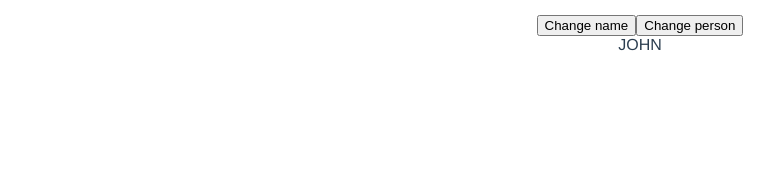
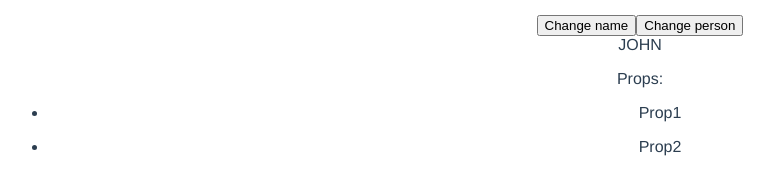
Before and after one commit to Cleomir/learning-vue, a Vue app in the folder vue-typescript/: page / in a window 1280 px wide. Shown: the part 155-346 px from the top of the page, without its empty margins (0-774 px from the left). Built offline with nearby package versions, Linux system fonts and the light colour scheme.

Commit message:
Add props

```diff
--- a/vue-typescript/src/components/CompositionAPI.vue
+++ b/vue-typescript/src/components/CompositionAPI.vue
@@ -7,6 +7,7 @@
     <div>
       <span>{{ nameToUpperCase }}</span>
     </div>
+    <Props :props="props" />
   </div>
 </template>
 
@@ -20,10 +21,14 @@ import {
   watchEffect,
 } from "vue";
 
+import Props from "./Props.vue";
+
 export default defineComponent({
+  components: { Props },
   setup() {
     const name = ref("John");
     const person = reactive({ name: "Jane", age: 30 });
+    const props = ref([{ name: "Prop1" }, { name: "Prop2" }]);
 
     const changeName = () => {
       name.value = "Doe";
@@ -52,6 +57,7 @@ export default defineComponent({
       changeName,
       changePerson,
       nameToUpperCase,
+      props,
     };
   },
 });
--- /dev/null
+++ b/vue-typescript/src/components/Props.vue
@@ -0,0 +1,16 @@
+<template>
+  <div>
+    <p>Props:</p>
+    <ul v-for="(prop, index) in props" :key="index">
+      <li>{{ prop.name }}</li>
+    </ul>
+  </div>
+</template>
+
+<script lang="ts">
+import { defineComponent } from "vue";
+
+export default defineComponent({
+  props: ["props"],
+});
+</script>
```
